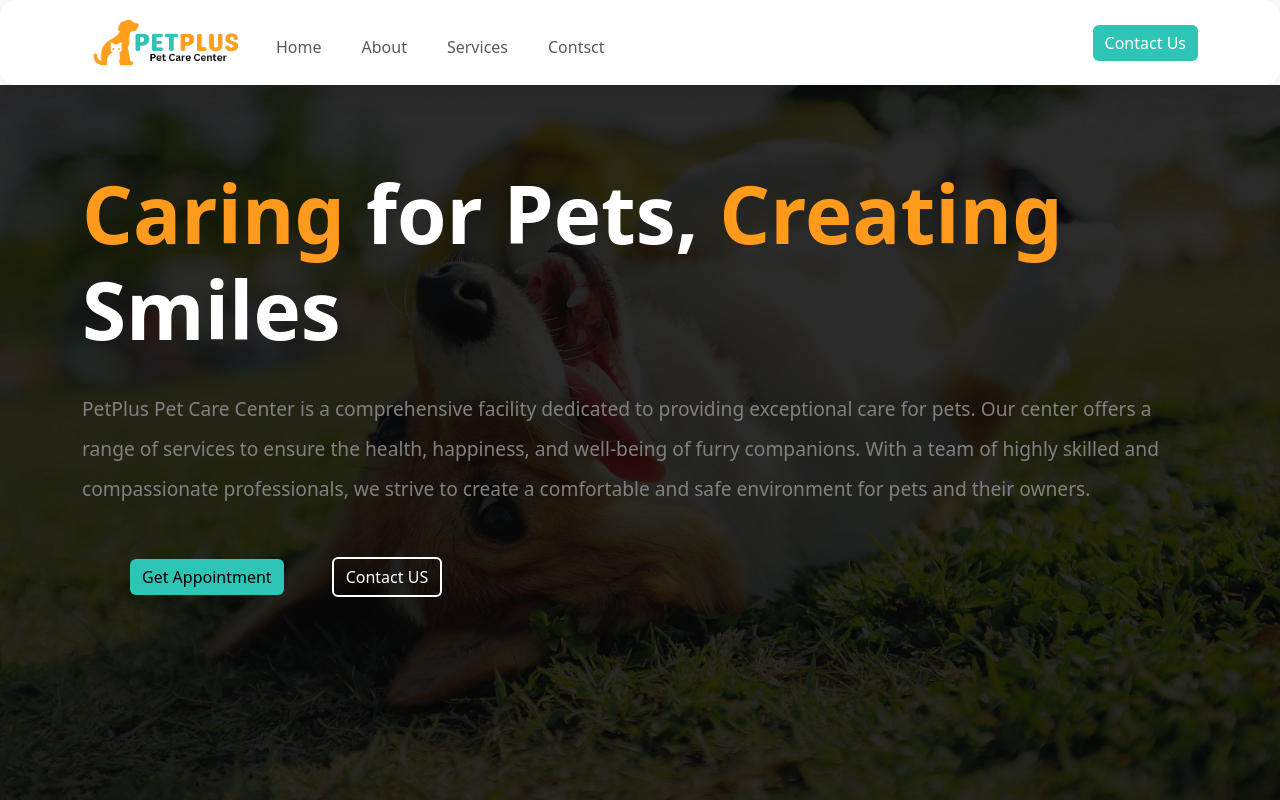
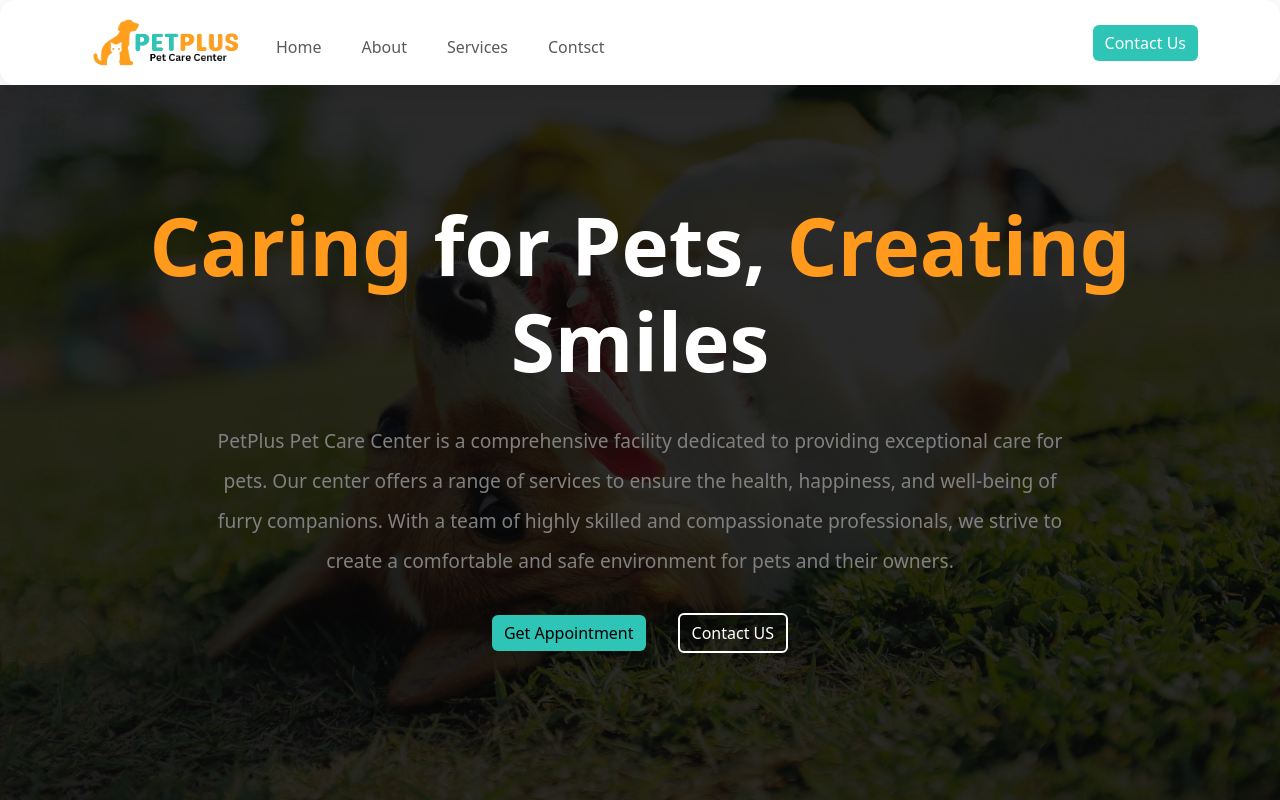
Before and after one commit to gihanshirantha/PetPlus.com, a React (Create React App) app in the folder petplus/: page / in a window 1280 px wide. Shown: the top 800 px of the page. Built offline with nearby package versions, Linux system fonts and the light colour scheme.

Commit message:
Update hero css

```diff
--- a/petplus/src/Components/Hero/hero.css
+++ b/petplus/src/Components/Hero/hero.css
@@ -1,17 +1,20 @@
 .hero{
-    height: 90vh;
+    max-height: 150vh;
+    min-height: 90vh;
     background-image: url('../../assets/image/bc-img.png');
     background-repeat: no-repeat;
     background-size: cover;
 }
 .hero_title{
-    margin-top:5rem;
+    margin-top:7rem;
 }
 
 .hero_title h1{
     color: white;
-    font-size: 5rem;
+    font-size: clamp(5rem,5vw,2rem);
+
     font-weight: 700;
+    text-align: center;
 }
 
 .hero_title h1 span{
@@ -19,16 +22,20 @@
 }
 
 .hero_title p{
+    max-width: 54rem;
+    text-align: center;
+    margin-left: auto;
+    margin-right: auto;
     color: gray;
     margin-top: 2rem;
     line-height: 2.5rem;
     font-size: 1.2rem;
 }
 
-.hero_buttons button{
+.hero_buttons{
     margin-top: 2rem;
-    margin-left: 3rem;
 
+    text-align: center;
 }
 .appointmrnt_btn{
     background: var(--primary-color);
@@ -36,6 +43,7 @@
     border: none;
     color: black;
     transition: .4s;
+    margin-right: 2rem;
 }
 .contact_btn{
     background: none;
```
